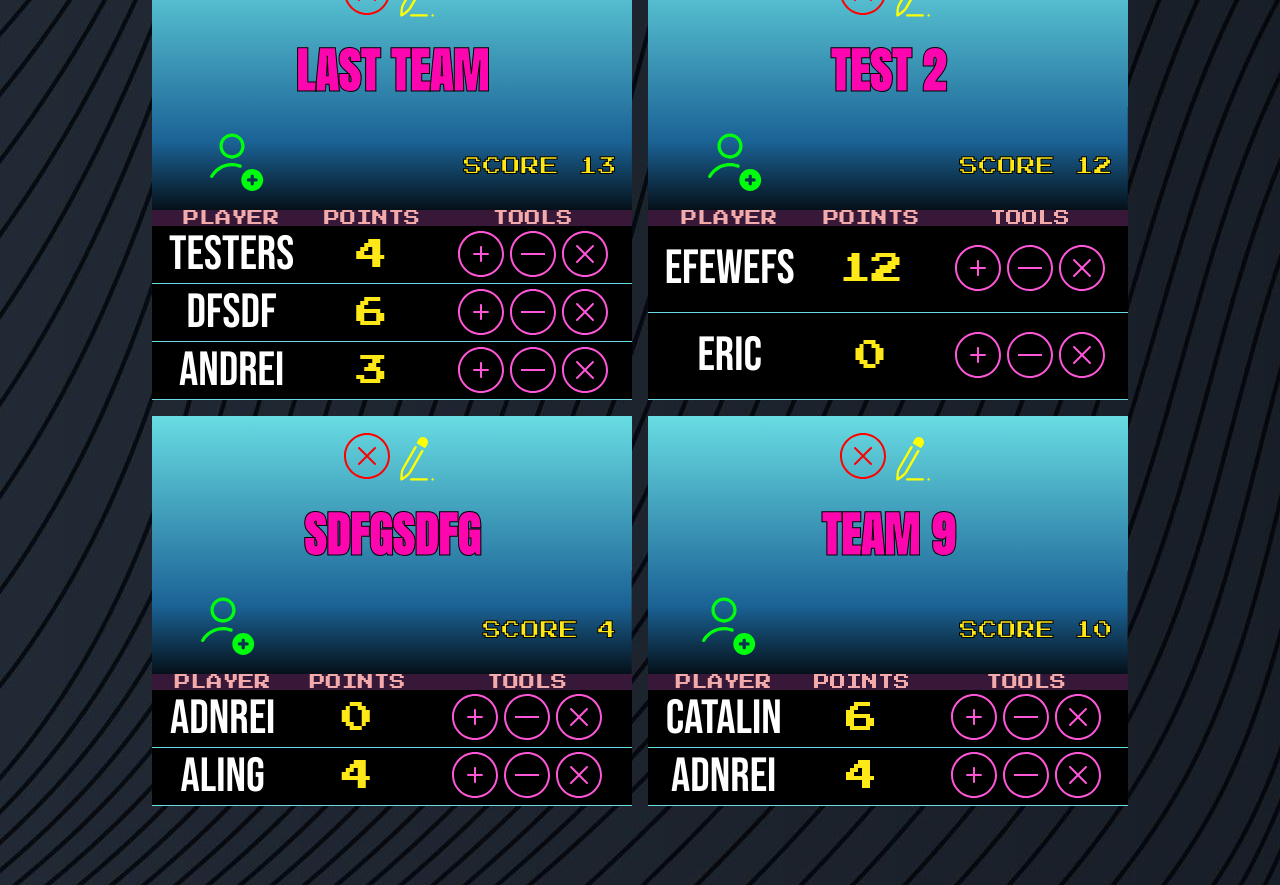
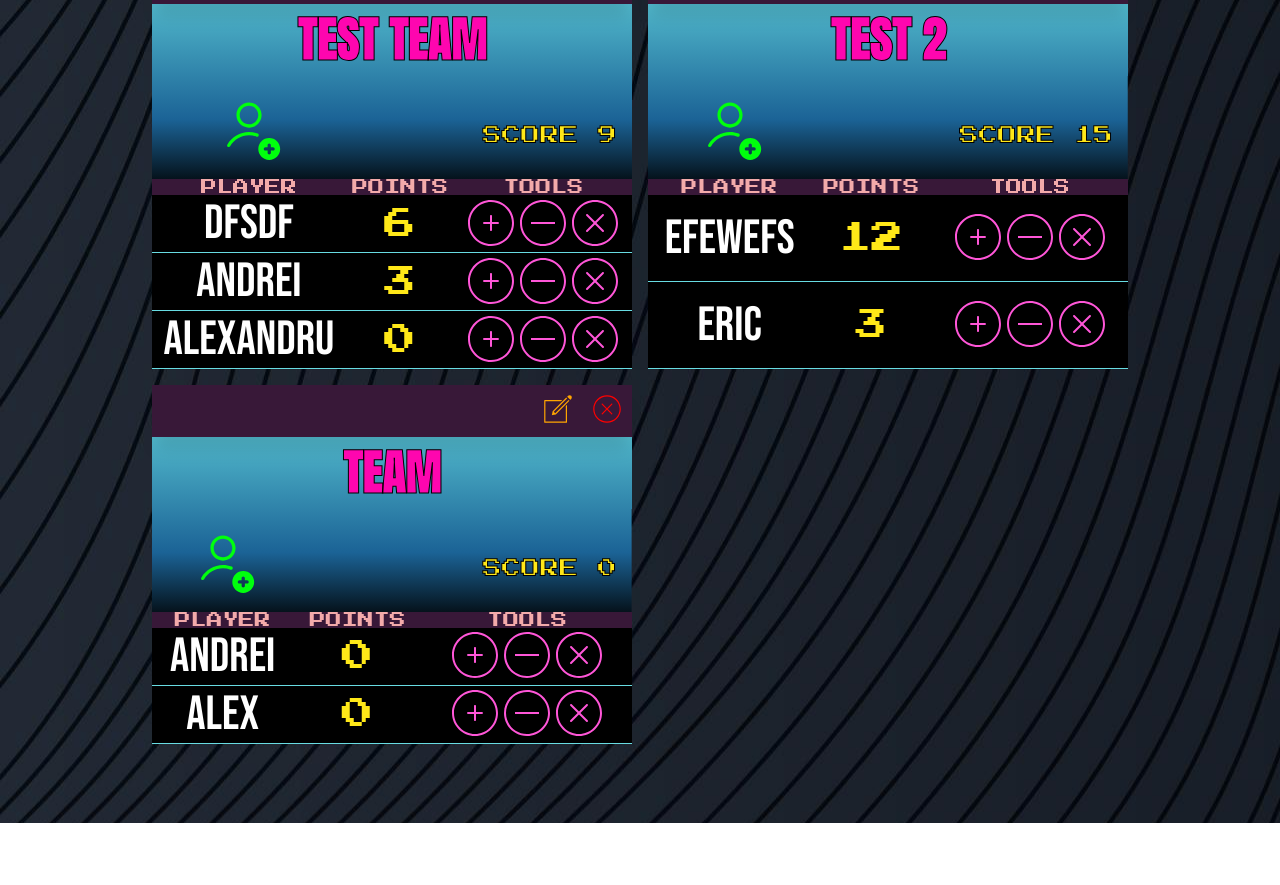
Before and after one commit to MCatalin420/pcrud, a Vue app: page / in a window 1280 px wide. Shown: the part 340-1225 px from the top of the page. After the commit the page ends 1163 px from the top, so only its background shows below. Built offline with nearby package versions, Linux system fonts and the light colour scheme; data requests are answered from the project's data file; a web font is replaced by a local one.

Commit message:
styles & html ext #2

```diff
--- a/db.json
+++ b/db.json
@@ -1,37 +1,25 @@
 {
   "boards": [
     {
-      "team_name": "LAST TEAM",
+      "team_name": "TEst team",
       "team_color": "green",
-      "team_points": 13,
+      "team_points": 9,
       "id": 5
     },
     {
       "team_name": "test 2",
       "team_color": "green",
-      "team_points": 12,
+      "team_points": 15,
       "id": 6
     },
     {
-      "team_name": "sdfgsdfg",
+      "team_name": "Team ",
       "team_color": "green",
-      "team_points": 4,
-      "id": 8
-    },
-    {
-      "team_name": "team 9",
-      "team_color": "green",
-      "team_points": 10,
-      "id": 9
+      "team_points": 0,
+      "id": 7
     }
   ],
   "team_members": [
-    {
-      "teamid": 5,
-      "name": "testers",
-      "points": 4,
-      "id": 22
-    },
     {
       "teamid": 5,
       "name": "dfsdf",
@@ -51,34 +39,28 @@
       "id": 29
     },
     {
-      "teamid": 9,
-      "name": "catalin",
-      "points": 6,
-      "id": 30
+      "teamid": 6,
+      "name": "eric",
+      "points": 3,
+      "id": 34
     },
     {
-      "teamid": 9,
-      "name": "ADnrei",
-      "points": 4,
-      "id": 31
+      "teamid": 7,
+      "name": "Andrei",
+      "points": 0,
+      "id": 35
     },
     {
-      "teamid": 8,
-      "name": "Adnrei",
+      "teamid": 7,
+      "name": "Alex",
       "points": 0,
-      "id": 32
+      "id": 36
     },
     {
-      "teamid": 8,
-      "name": "Aling",
-      "points": 4,
-      "id": 33
-    },
-    {
-      "teamid": 6,
-      "name": "eric",
+      "teamid": 5,
+      "name": "Alexandru",
       "points": 0,
-      "id": 34
+      "id": 37
     }
   ]
 }
--- a/src/App.vue
+++ b/src/App.vue
@@ -93,6 +93,7 @@ export default {
 
 button {
   padding: 0 2.5rem 0 3rem;
+  transition: 0.5s;
 
 }
 
--- a/src/components/Board.vue
+++ b/src/components/Board.vue
@@ -6,8 +6,25 @@
         <tr>
 
           <th class="team-title" colspan="3">
-            <div><button class="op" @click="deleteTeam()"><svg xmlns="http://www.w3.org/2000/svg"
-                  xmlns:xlink="http://www.w3.org/1999/xlink" viewBox="0,0,256,256" width="50px" height="50px"
+
+            <div class="boardbutton">
+              <!-- <h4>Scoreboard</h4> -->
+              <button class="op " @click="changeName()"><svg xmlns="http://www.w3.org/2000/svg" x="0px" y="0px"
+                  width="30" height="30" viewBox="0,0,256,256">
+                  <g fill="orange" fill-rule="nonzero" stroke="none" stroke-width="1" stroke-linecap="butt"
+                    stroke-linejoin="miter" stroke-miterlimit="10" stroke-dasharray="" stroke-dashoffset="0"
+                    font-family="none" font-weight="none" font-size="none" text-anchor="none"
+                    style="mix-blend-mode: normal">
+                    <g transform="scale(5.12,5.12)">
+                      <path
+                        d="M44.34375,2c-0.94141,0 -1.91016,0.34766 -2.625,1.0625l-1.34375,1.375l5.1875,5.1875c-0.00391,0.00391 1.375,-1.34375 1.375,-1.34375c1.43359,-1.43359 1.43359,-3.78516 0,-5.21875c-0.71875,-0.71875 -1.65234,-1.0625 -2.59375,-1.0625zM38.75,5.9375l-22.71875,22.71875l-0.0625,0.3125l-0.9375,4.84375l-0.3125,1.46875l1.46875,-0.3125l4.84375,-0.9375l0.3125,-0.0625l22.71875,-22.71875l-1.4375,-1.40625l-22.25,22.21875l-2.4375,-2.4375l22.21875,-22.25zM3,10c-0.55469,0 -1,0.44922 -1,1v36c0,0.55078 0.44531,1 1,1h36c0.55469,0 1,-0.44922 1,-1v-29l-2,2v26h-34v-34h26l2,-2z">
+                      </path>
+                    </g>
+                  </g>
+                </svg></button>
+
+              <button class="op " @click="deleteTeam()"><svg xmlns="http://www.w3.org/2000/svg"
+                  xmlns:xlink="http://www.w3.org/1999/xlink" viewBox="0,0,256,256" width="30px" height="30px"
                   fill-rule="nonzero">
                   <g fill="red" fill-rule="nonzero" stroke="none" stroke-width="1" stroke-linecap="butt"
                     stroke-linejoin="miter" stroke-miterlimit="10" stroke-dasharray="" stroke-dashoffset="0"
@@ -21,19 +38,7 @@
                   </g>
                 </svg></button>
 
-                <button class="op" @click="changeName()"><svg xmlns="http://www.w3.org/2000/svg" x="0px" y="0px" width="50"
-                height="50" viewBox="0,0,256,256">
-                <g fill="yellow" fill-rule="nonzero" stroke="none" stroke-width="1" stroke-linecap="butt"
-                  stroke-linejoin="miter" stroke-miterlimit="10" stroke-dasharray="" stroke-dashoffset="0"
-                  font-family="none" font-weight="none" font-size="none" text-anchor="none"
-                  style="mix-blend-mode: normal">
-                  <g transform="scale(2,2)">
-                    <path
-                      d="M79.33594,15.66797c-1.27148,-0.0457 -2.56094,0.09414 -3.83594,0.43164c-3.4,0.9 -6.20039,3.09961 -7.90039,6.09961l-3.59961,6.5c-0.8,1.4 -0.30039,3.30156 1.09961,4.10156l17.30078,10c0.5,0.3 1,0.39844 1.5,0.39844c0.3,0 0.49883,0.00039 0.79883,-0.09961c0.8,-0.2 1.40078,-0.70039 1.80078,-1.40039l3.69922,-6.5c1.7,-3 2.20078,-6.49844 1.30078,-9.89844c-0.9,-3.4 -3.09961,-6.20039 -6.09961,-7.90039c-1.875,-1.0625 -3.94531,-1.65625 -6.06445,-1.73242zM60.09766,38.12695c-0.96875,0.07422 -1.89844,0.59766 -2.39844,1.47266l-30.19922,52.40039c-3.4,5.8 -5.29922,12.30039 -5.69922,18.90039l-0.80078,12.90039c-0.1,1.1 0.5,2.19883 1.5,2.79883c0.5,0.3 1,0.40039 1.5,0.40039c0.6,0 1.19922,-0.2 1.69922,-0.5l10.80078,-7.09961c5.5,-3.7 10.2,-8.60039 13.5,-14.40039l30.30078,-52.40039c0.8,-1.4 0.29844,-3.29961 -1.10156,-4.09961c-1.4,-0.8 -3.29961,-0.30039 -4.09961,1.09961l-30.29883,52.40039c-2.9,4.9 -6.90117,9.20039 -11.70117,12.40039l-5.79883,3.79883l0.39844,-6.89844c0.3,-5.7 2.00039,-11.30078 4.90039,-16.30078l30.30078,-52.40039c0.8,-1.4 0.30039,-3.29961 -1.09961,-4.09961c-0.525,-0.3 -1.12188,-0.41758 -1.70312,-0.37305zM49,121c-1.7,0 -3,1.3 -3,3c0,1.7 1.3,3 3,3h40c1.7,0 3,-1.3 3,-3c0,-1.7 -1.3,-3 -3,-3zM104,121c-1.65685,0 -3,1.34315 -3,3c0,1.65685 1.34315,3 3,3c1.65685,0 3,-1.34315 3,-3c0,-1.65685 -1.34315,-3 -3,-3z">
-                    </path>
-                  </g>
-                </g>
-              </svg></button>
+
             </div>
 
             <h1>{{ board.team_name }}</h1>
@@ -59,7 +64,7 @@
         </tr>
       </thead>
       <tbody>
-        <Player v-for="(player, index) in this.players" :key="index" :player="player" :index="index" />
+        <Player class="playerclass" v-for="(player, index) in this.players" :key="index" :player="player" :index="index" />
 
         <tr></tr>
       </tbody>
@@ -162,6 +167,33 @@ export default {
 @import url('https://fonts.cdnfonts.com/css/calculator');
 @import url('https://fonts.googleapis.com/css2?family=Lobster&family=Press+Start+2P&family=Sigmar&display=swap');
 @import url('https://fonts.googleapis.com/css2?family=Anton&display=swap');
+
+.left {}
+
+.boardbutton {
+  text-align: right;
+  margin: 0;
+  background-color: #381838;
+
+  border-right: none;
+  border-top:none;
+  box-shadow: 0px 17px 16px -4px rgba(0,0,0,0.1);
+
+}
+
+.boardbutton button {
+  padding: 2%;
+
+}
+
+.boardbutton h4 {
+  display: contents;
+  font-family: 'Press Start 2P', cursive;
+  color: #855b77;
+  -webkit-text-stroke: 1px #b664b2;
+  text-align: left;
+  padding-right: 10px;
+}
 
 .labels {
   font-family: 'Press Start 2P', cursive;
@@ -266,4 +298,28 @@ thead {
 .close {
   text-align: right;
   padding-right: 15px;
-}</style>
+}
+
+.playerclass {
+  animation: 1s ease-out 0s 1 slideInFromLeft;
+}
+@keyframes slideInFromLeft {
+  0% {
+    transform: translateX(-10%);
+  }
+  100% {
+    transform: translateX(0);
+  }
+}
+svg{
+  transition: 0.3s;
+}
+.boardbutton svg:hover {
+  filter: hue-rotate(180deg);
+  -webkit-filter: hue-rotate(180deg);
+}
+svg:active{
+  filter: hue-rotate(90deg);
+  -webkit-filter: hue-rotate(90deg);
+}
+</style>
--- a/src/components/Player.vue
+++ b/src/components/Player.vue
@@ -111,6 +111,7 @@ button:hover{
   cursor: pointer;
 
 }
+
 svg:hover {
   filter: hue-rotate(180deg);
   -webkit-filter: hue-rotate(180deg);
```
